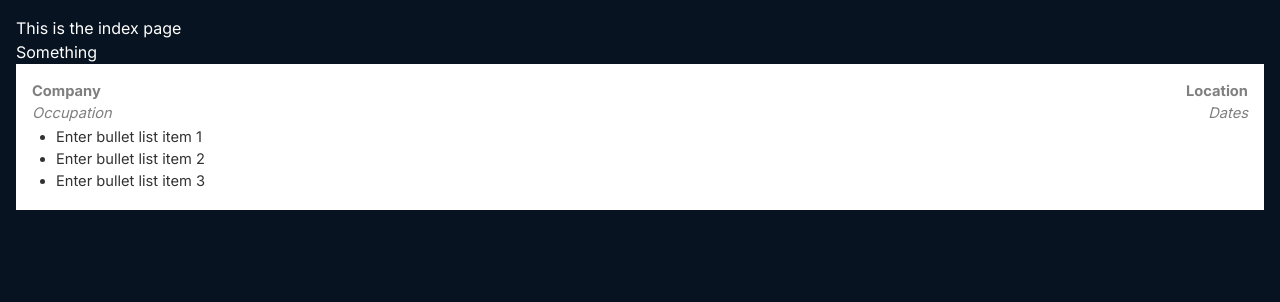
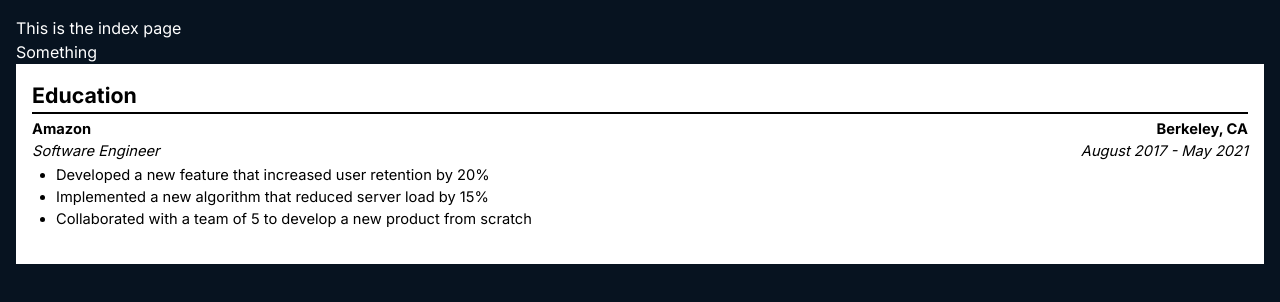
Before and after one commit to Jxl-s/resume-builder, a Next.js app: page /en in a window 1280 px wide. Shown: the top 302 px of the page. Built offline with nearby package versions, Linux system fonts and the light colour scheme.

Commit message:
testing some stuff

```diff
--- a/src/components/Editor.tsx
+++ b/src/components/Editor.tsx
@@ -5,27 +5,43 @@ import EditableHeading from "./EditableHeading";
 import EditableList from "./EditableList";
 import EditableTwoSide from "./EditableTwoSide";
 import Experience from "./section-items/Experience";
+import useResumeEditorStore from "@/stores/useResumeEditorStore";
 
 const Editor: FC = () => {
     // these are all temporary
-    const [title, setTitle] = useState<string>("Education");
-    const [items, setItems] = useState<string[]>([]);
-
-    const [topLeft, setTopLeft] = useState<string>("<b></b>");
-    const [topRight, setTopRight] = useState<string>("<b></b>");
-    const [bottomLeft, setBottomLeft] = useState<string>("<i></i>");
-    const [bottomRight, setBottomRight] = useState<string>("<i></i>");
-
+    const sections = useResumeEditorStore((state) => state.sections);
     return (
         <div className="bg-white text-black p-4">
+            {sections.map((section, index) => {
+                return (
+                    <div key={index} className="mb-4">
+                        <EditableHeading content={section.title} setContent={(content) => {}} />
+                        {section.items.map((item, index) => {
+                            if (item.type === "experience") {
+                                return (
+                                    <Experience
+                                        key={index}
+                                        company={{ content: item.value.company, setContent: (content) => {} }}
+                                        position={{ content: item.value.position, setContent: (content) => {} }}
+                                        date={{ content: item.value.date, setContent: (content) => {} }}
+                                        location={{ content: item.value.location, setContent: (content) => {} }}
+                                        description={{ content: item.value.description, setContent: (content) => {} }}
+                                    />
+                                );
+                            }
+                        })}
+                    </div>
+                );
+            })}
+            {/* <EditableHeading content={name} setContent={setName} />
             {/* <EditableHeading content={title} setContent={setTitle} /> */}
-            <Experience
+            {/* <Experience
                 company={{ content: topLeft, setContent: setTopLeft }}
                 position={{ content: bottomLeft, setContent: setBottomLeft }}
                 date={{ content: bottomRight, setContent: setBottomRight }}
                 location={{ content: topRight, setContent: setTopRight }}
                 description={{ content: items, setContent: setItems }}
-            />
+            /> */}
         </div>
     );
 };
--- a/src/stores/useResumeEditorStore.ts
+++ b/src/stores/useResumeEditorStore.ts
@@ -1,19 +1,42 @@
 import { create } from "zustand";
+import { v4 as uuidv4 } from "uuid";
 
 // type: education/experience, custom, project
+interface SectionTypes {
+    experience: {
+        company: string;
+        position: string;
+        date: string;
+        location: string;
+        description: string[];
+    };
+    education: {
+        school: string;
+        degree: string;
+        date: string;
+        location: string;
+    };
+}
+
+type SectionItem = {
+    [K in keyof SectionTypes]: {
+        type: K;
+        id: string;
+        value: SectionTypes[K];
+    };
+}[keyof SectionTypes];
+
 interface ResumeEditor {
     name: string;
     subtitle: string;
     contact: string;
 
     sections: {
+        id: string;
         title: string;
-        items: {
-            type: string;
-        }[];
+        items: SectionItem[];
     }[];
 }
-
 const useResumeEditorStore = create<ResumeEditor>((set) => ({
     name: "John Doe",
     subtitle: "Software Engineer",
@@ -23,9 +46,32 @@ const useResumeEditorStore = create<ResumeEditor>((set) => ({
     sections: [
         {
             title: "Education",
+            id: uuidv4(),
             items: [
                 {
+                    type: "experience",
+                    id: uuidv4(),
+                    value: {
+                        company: "Amazon",
+                        position: "Software Engineer",
+                        date: "August 2017 - May 2021",
+                        location: "Berkeley, CA",
+                        description: [
+                            "Developed a new feature that increased user retention by 20%",
+                            "Implemented a new algorithm that reduced server load by 15%",
+                            "Collaborated with a team of 5 to develop a new product from scratch",
+                        ],
+                    },
+                },
+                {
                     type: "education",
+                    id: uuidv4(),
+                    value: {
+                        date: "May 2024",
+                        degree: "Master of Science in Computer Science",
+                        location: "Berkeley, CA",
+                        school: "University of California, Berkeley",
+                    },
                 },
             ],
         },
```
Also changed, not shown: src/stories/Editor.tsx (added).
